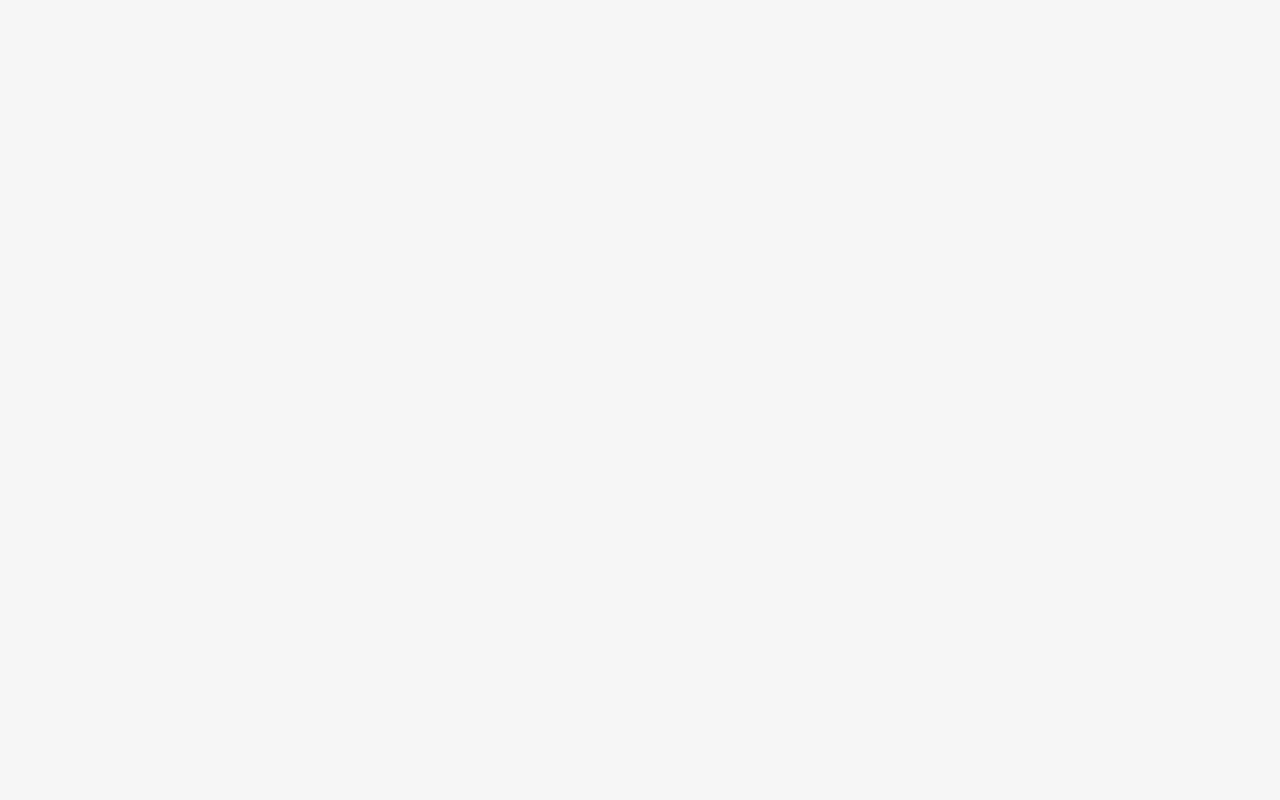
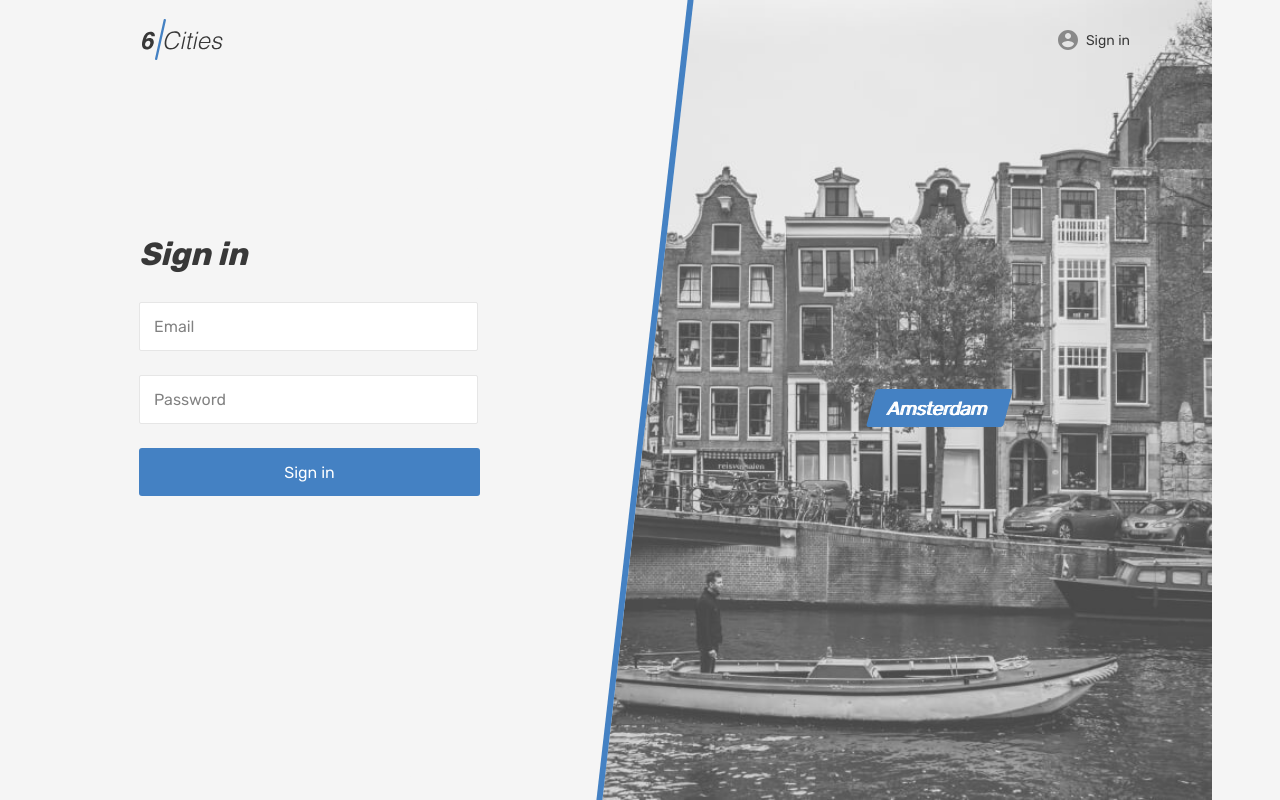
Before and after one commit to VadimCpp/six-cities, a React (Create React App) app in the folder project/: page /login in a window 1280 px wide. Built offline with nearby package versions, Linux system fonts and the light colour scheme.

Commit message:
Implement LoginScreen

```diff
--- a/project/src/components/app/app.jsx
+++ b/project/src/components/app/app.jsx
@@ -14,7 +14,7 @@ function App({places, hotels}) {
         <Route path="/" exact>
           <MainScreen places={places} hotels={hotels}/>
         </Route>
-        <Route path="/login" exact components={LoginScreen} />
+        <Route path="/login" exact component={LoginScreen} />
         <Route path="/favorites" exact component={FavoritesScreen} />
         <Route path="/offer/:id" exact component={RoomScreen} />
         <Route component={NotFoundScreen} />
--- a/project/src/components/login-screen/login-screen.jsx
+++ b/project/src/components/login-screen/login-screen.jsx
@@ -1,7 +1,59 @@
 import React from 'react';
+import { Link } from 'react-router-dom';
 
 function LoginScreen() {
-  return <span>Login Screen</span>;
+  return (
+    <div className="page page--gray page--login">
+      <header className="header">
+        <div className="container">
+          <div className="header__wrapper">
+            <div className="header__left">
+              <Link className="header__logo-link" to="/">
+                <img className="header__logo" src="img/logo.svg" alt="6 cities logo" width="81" height="41" />
+              </Link>
+            </div>
+            <nav className="header__nav">
+              <ul className="header__nav-list">
+                <li className="header__nav-item user">
+                  <Link className="header__nav-link header__nav-link--profile" to="/">
+                    <div className="header__avatar-wrapper user__avatar-wrapper">
+                    </div>
+                    <span className="header__login">Sign in</span>
+                  </Link>
+                </li>
+              </ul>
+            </nav>
+          </div>
+        </div>
+      </header>
+
+      <main className="page__main page__main--login">
+        <div className="page__login-container container">
+          <section className="login">
+            <h1 className="login__title">Sign in</h1>
+            <form className="login__form form" action="#" method="post">
+              <div className="login__input-wrapper form__input-wrapper">
+                <label className="visually-hidden">E-mail</label>
+                <input className="login__input form__input" type="email" name="email" placeholder="Email" required="" />
+              </div>
+              <div className="login__input-wrapper form__input-wrapper">
+                <label className="visually-hidden">Password</label>
+                <input className="login__input form__input" type="password" name="password" placeholder="Password" required="" />
+              </div>
+              <button className="login__submit form__submit button" type="submit">Sign in</button>
+            </form>
+          </section>
+          <section className="locations locations--login locations--current">
+            <div className="locations__item">
+              <a className="locations__item-link" href="#">
+                <span>Amsterdam</span>
+              </a>
+            </div>
+          </section>
+        </div>
+      </main>
+    </div>
+  );
 }
 
 export default LoginScreen;
```
